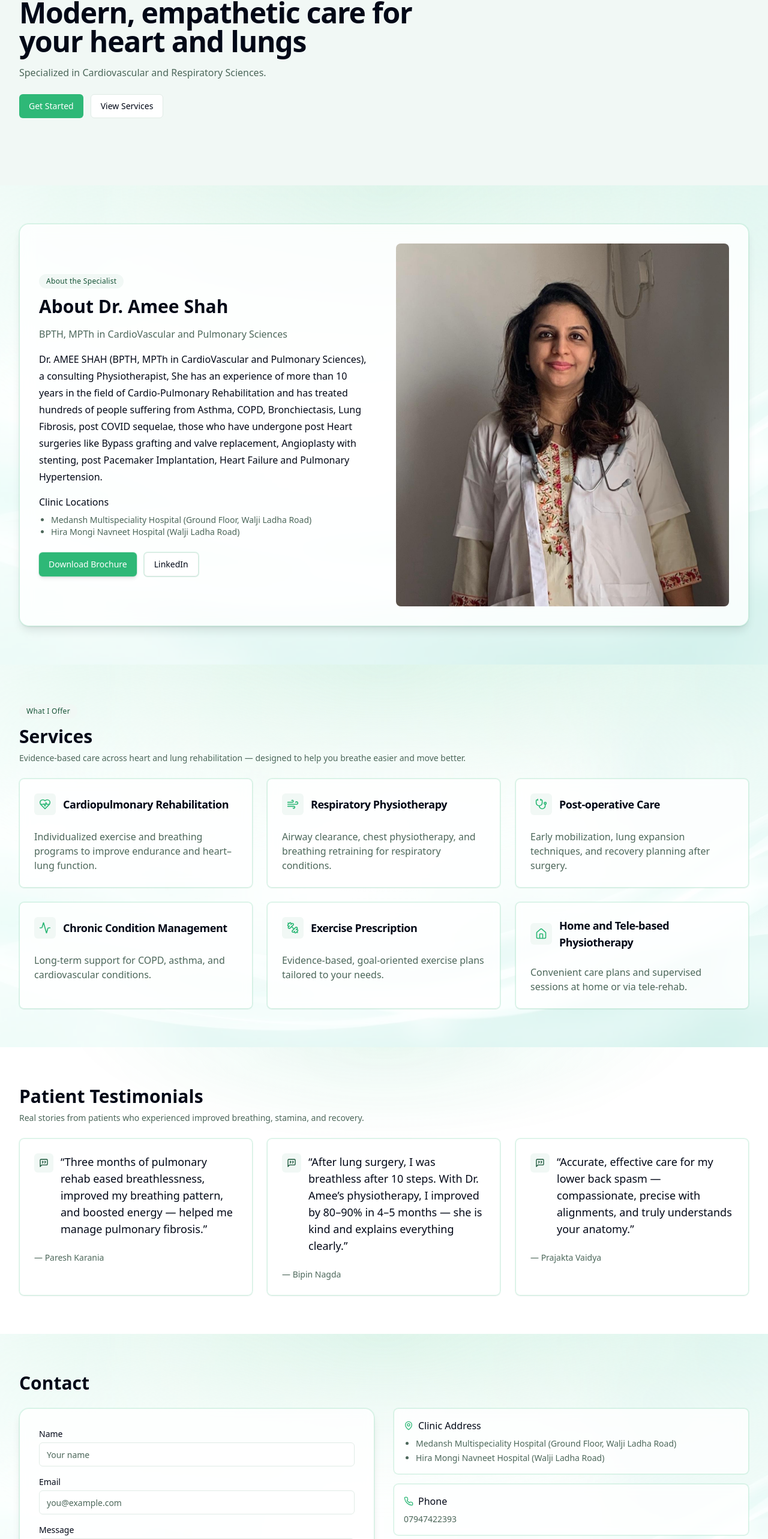
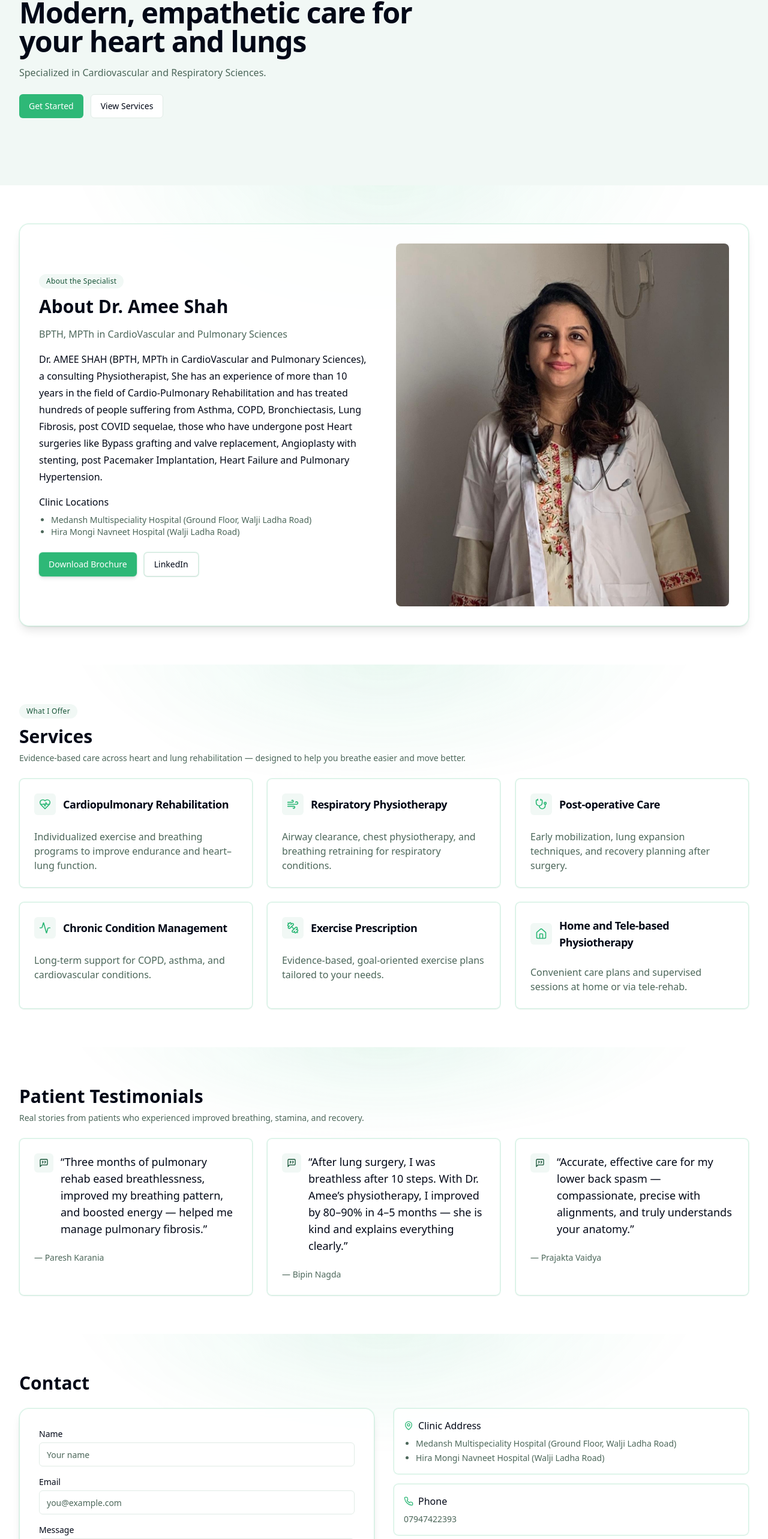
Before and after one commit to urveesh09/ameefysio-health-hub, a React (Vite) app: page /design/minimal in a window 1280 px wide. Shown: the part 208-2774 px from the top of the page at 60% size. Built offline with nearby package versions, Linux system fonts and the light colour scheme.

Commit message:
Refine section backgrounds
Apply consistent hero-style background to all sections to maintain energy and flow.

```diff
--- a/src/components/site/sections/AboutSection.tsx
+++ b/src/components/site/sections/AboutSection.tsx
@@ -1,22 +1,10 @@
 import { Button } from "@/components/ui/button";
 import { Reveal } from "@/hooks/use-reveal";
-import heroBg from "@/assets/hero-elevated-bg.jpg";
-// Using uploaded image path directly
 
 export default function AboutSection() {
   return (
     <section id="about" className="relative container mx-auto py-16">
-      <div className="pointer-events-none absolute inset-0 -z-10">
-        <div
-          className="absolute inset-0 bg-fixed bg-cover bg-center opacity-20"
-          style={{ backgroundImage: `url(${heroBg})` }}
-          aria-hidden
-        />
-        <div
-          className="absolute inset-0 bg-gradient-to-b from-primary/15 via-background/70 to-background [mask-image:radial-gradient(70%_70%_at_50%_0%,black,transparent)]"
-          aria-hidden
-        />
-      </div>
+      <div className="pointer-events-none absolute inset-0 -z-10 opacity-90 [mask-image:radial-gradient(70%_70%_at_50%_0%,black,transparent)] bg-[radial-gradient(75%_75%_at_50%_-10%,hsl(var(--primary)/0.14),transparent_60%),radial-gradient(65%_65%_at_50%_120%,hsl(var(--primary)/0.10),transparent_60%)]"></div>
       <article className="grid md:grid-cols-2 gap-10 items-center rounded-2xl border border-primary/20 bg-card/80 backdrop-blur-md p-6 md:p-8 shadow-lg ring-1 ring-primary/10">
         <Reveal className="order-2 md:order-1">
           <span className="inline-block mb-3 px-3 py-1 rounded-full bg-secondary text-secondary-foreground text-xs tracking-wide">
--- a/src/components/site/sections/ContactSection.tsx
+++ b/src/components/site/sections/ContactSection.tsx
@@ -5,7 +5,7 @@ import { useToast } from "@/components/ui/use-toast";
 import { Linkedin, Instagram, MapPin, Phone } from "lucide-react";
 import React from "react";
 import { Reveal } from "@/hooks/use-reveal";
-import heroBg from "@/assets/hero-elevated-bg.jpg";
+
 
 export default function ContactSection() {
   const { toast } = useToast();
@@ -29,17 +29,7 @@ export default function ContactSection() {
 
   return (
     <section id="contact" className="relative container mx-auto py-16">
-      <div className="pointer-events-none absolute inset-0 -z-10">
-        <div
-          className="absolute inset-0 bg-fixed bg-cover bg-center opacity-20"
-          style={{ backgroundImage: `url(${heroBg})` }}
-          aria-hidden
-        />
-        <div
-          className="absolute inset-0 bg-gradient-to-b from-primary/15 via-background/70 to-background [mask-image:radial-gradient(70%_70%_at_50%_0%,black,transparent)]"
-          aria-hidden
-        />
-      </div>
+      <div className="pointer-events-none absolute inset-0 -z-10 opacity-90 [mask-image:radial-gradient(70%_70%_at_50%_0%,black,transparent)] bg-[radial-gradient(75%_75%_at_50%_-10%,hsl(var(--primary)/0.14),transparent_60%),radial-gradient(65%_65%_at_50%_120%,hsl(var(--primary)/0.10),transparent_60%)]"></div>
       <Reveal>
         <h2 className="text-3xl font-semibold mb-6">Contact</h2>
       </Reveal>
--- a/src/components/site/sections/ServicesSection.tsx
+++ b/src/components/site/sections/ServicesSection.tsx
@@ -1,7 +1,7 @@
 import { Card, CardContent, CardHeader, CardTitle } from "@/components/ui/card";
 import { Home, HeartPulse, Activity, Stethoscope, Wind, Dumbbell } from "lucide-react";
 import { Reveal } from "@/hooks/use-reveal";
-import heroBg from "@/assets/hero-elevated-bg.jpg";
+
 
 const services = [
   { title: "Cardiopulmonary Rehabilitation", desc: "Individualized exercise and breathing programs to improve endurance and heart–lung function.", icon: HeartPulse },
@@ -15,17 +15,7 @@ const services = [
 export default function ServicesSection() {
   return (
     <section id="services" className="relative container mx-auto py-16">
-      <div className="pointer-events-none absolute inset-0 -z-10">
-        <div
-          className="absolute inset-0 bg-fixed bg-cover bg-center opacity-20"
-          style={{ backgroundImage: `url(${heroBg})` }}
-          aria-hidden
-        />
-        <div
-          className="absolute inset-0 bg-gradient-to-b from-primary/15 via-background/70 to-background [mask-image:radial-gradient(70%_70%_at_50%_0%,black,transparent)]"
-          aria-hidden
-        />
-      </div>
+      <div className="pointer-events-none absolute inset-0 -z-10 opacity-90 [mask-image:radial-gradient(70%_70%_at_50%_0%,black,transparent)] bg-[radial-gradient(75%_75%_at_50%_-10%,hsl(var(--primary)/0.14),transparent_60%),radial-gradient(65%_65%_at_50%_120%,hsl(var(--primary)/0.10),transparent_60%)]"></div>
       <Reveal>
         <header className="mb-6">
           <span className="inline-block mb-3 px-3 py-1 rounded-full bg-secondary text-secondary-foreground text-xs tracking-wide">What I Offer</span>
```
